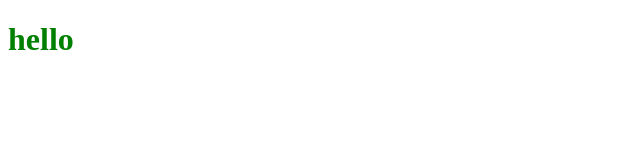
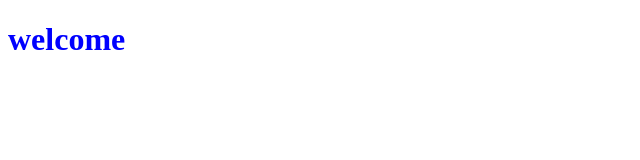
Before and after one commit to mahroustamim/myproject, a plain HTML site: page index.html in a window 1280 px wide. Shown: the whole page, without its empty margins (0-640 px from the left). Drawn offline with Linux system fonts and the light colour scheme.

Commit message:
chaning hello message to welcom

```diff
--- a/index.html
+++ b/index.html
@@ -7,7 +7,7 @@
     <title>Document</title>
 </head>
 <body>
-    <h1>hello</h1>
+    <h1>welcome</h1>
     <script src="main.js"></script>
 </body>
 </html>
--- a/style.css
+++ b/style.css
@@ -1,3 +1,3 @@
 h1 {
-    color: green;
+    color: blue;
 }
```
